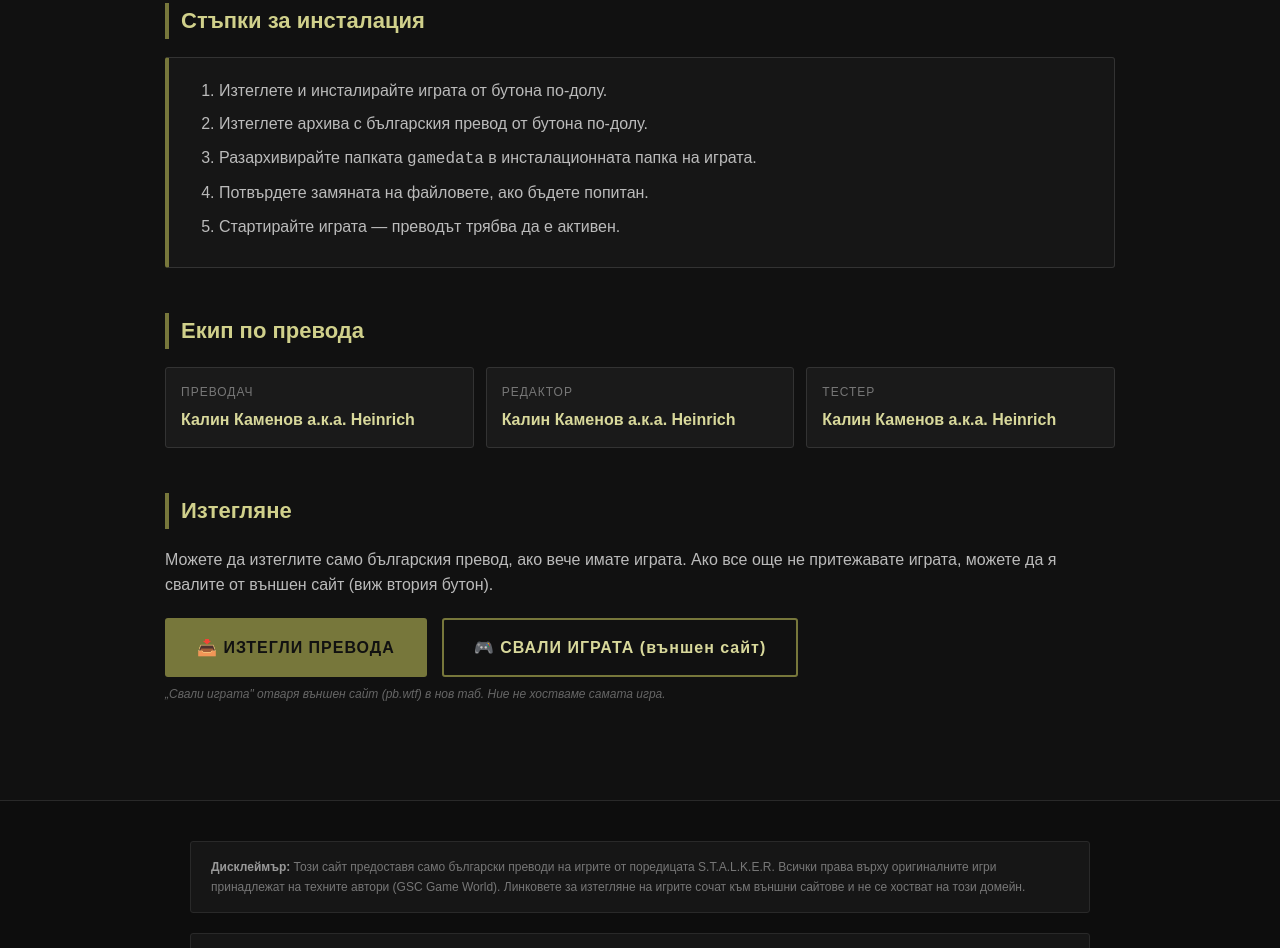
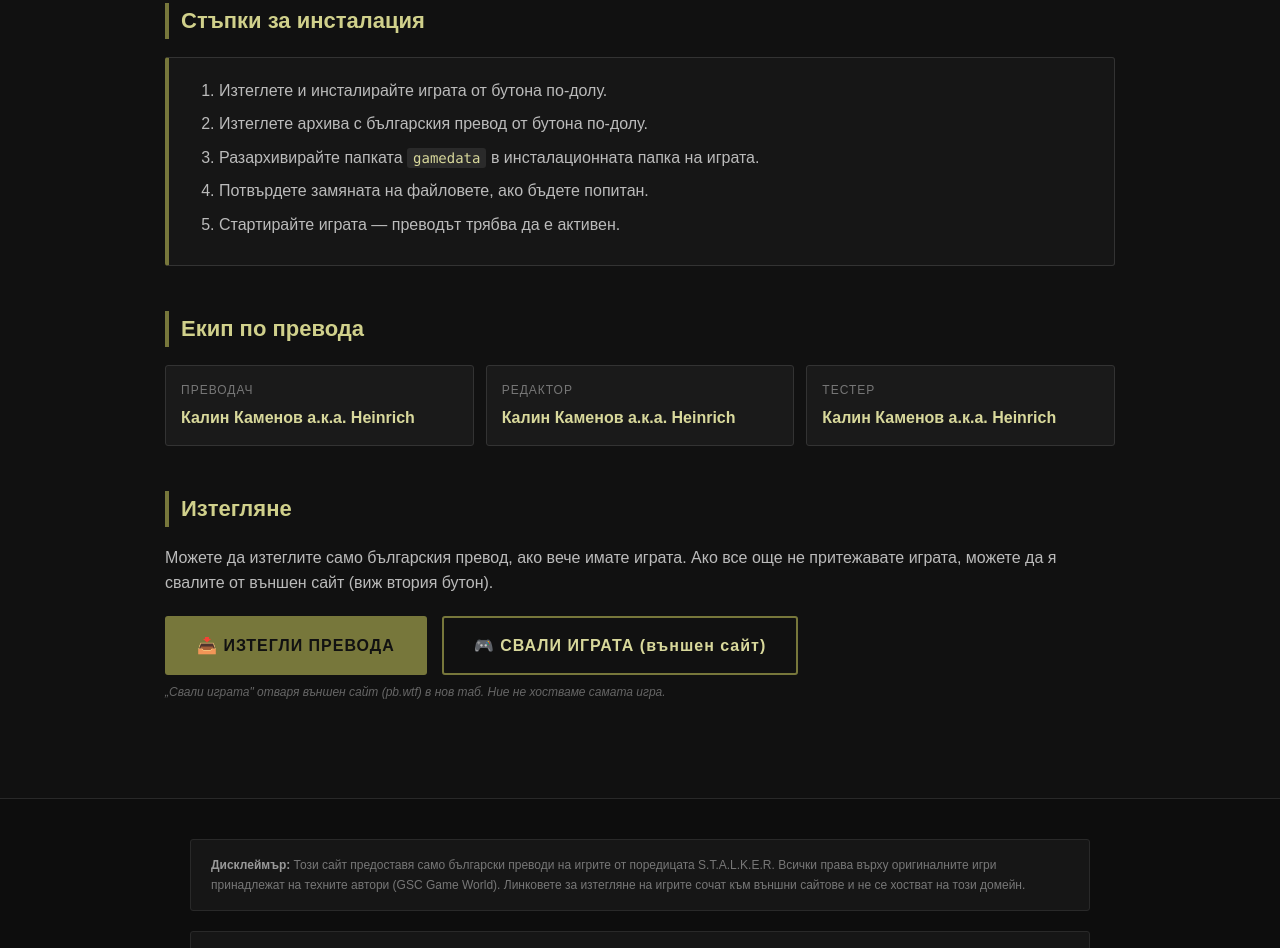
Before and after one commit to Heinrich215/Heinrich215.github.io, a plain HTML site: page lost-alpha.html in a window 1280 px wide. Shown: the part 1018-1966 px from the top of the page. Drawn offline with Linux system fonts and the light colour scheme.

Commit message:
Add styles for code block in lost-alpha.html

```diff
--- a/lost-alpha.html
+++ b/lost-alpha.html
@@ -363,6 +363,14 @@
                 width: 100%;
             }
         }
+	code {
+    background: #2a2a2a;
+    color: #d8d89b;
+    padding: 2px 6px;
+    border-radius: 3px;
+    font-family: Consolas, Monaco, "Courier New", monospace;
+    font-size: 14px;
+	}
     </style>
 </head>
 
```
